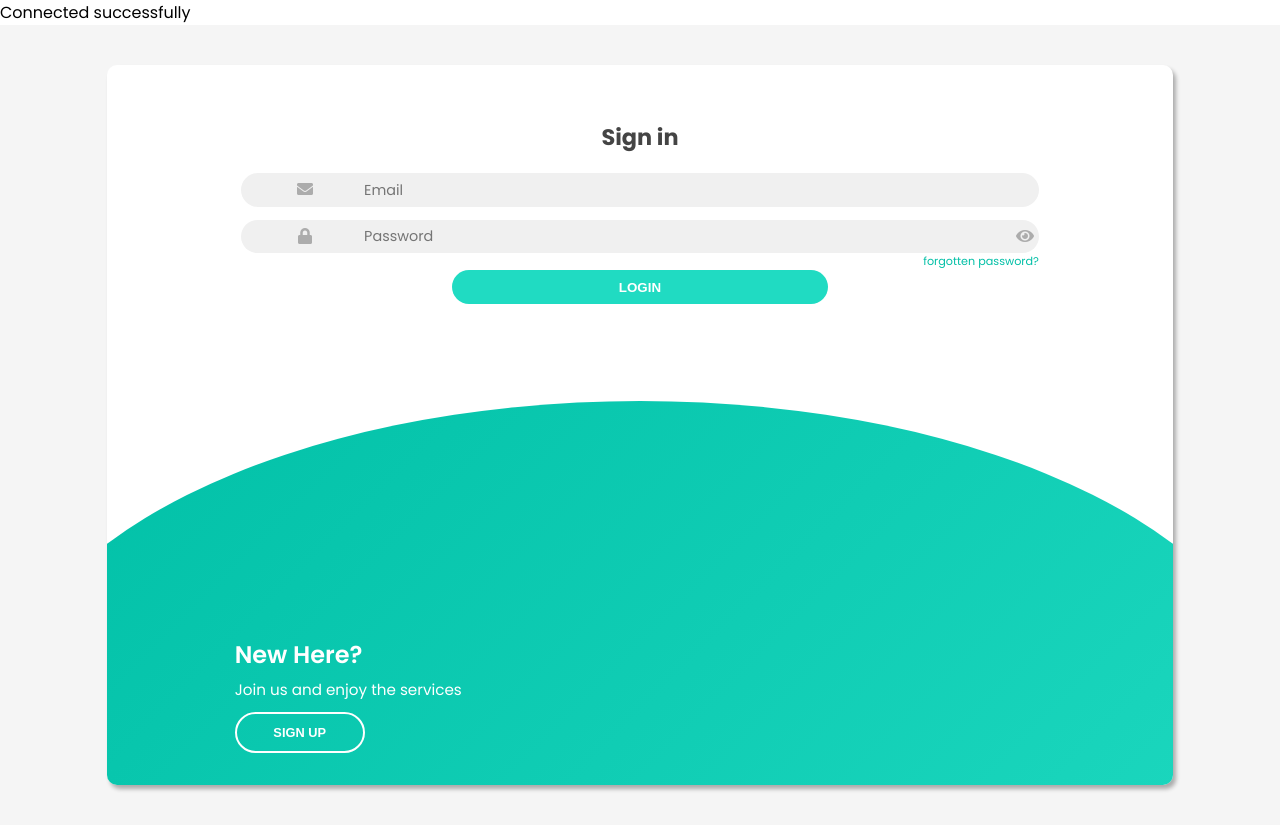
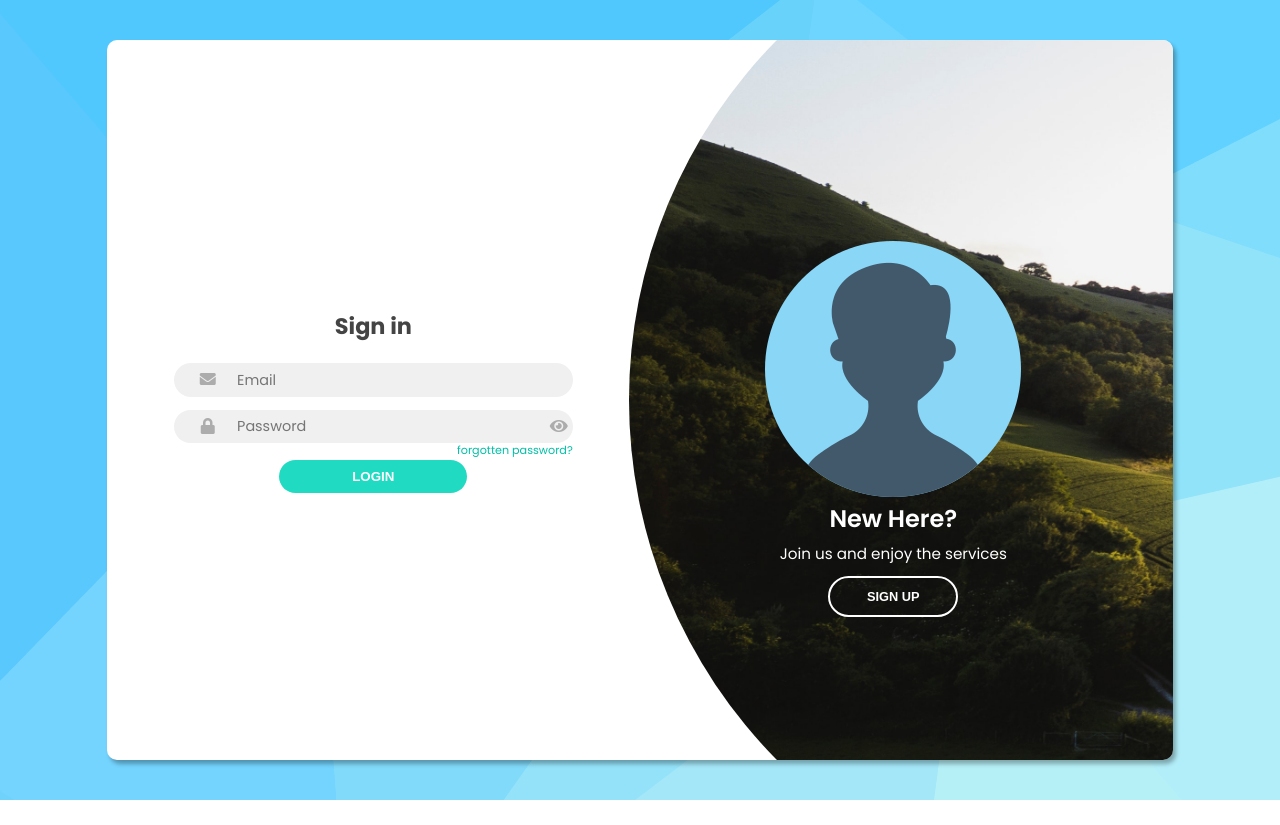
Before and after one commit to Nuwa-Hub/FlyBuy, a PHP site: page /loginSignup.php in a window 1280 px wide. After the commit the page ends 800 px from the top, so only its background shows below. Run offline with PHP 8.4, Linux system fonts and the light colour scheme.

Commit message:
signin page

```diff
--- a/css/styles_signinLogin.css
+++ b/css/styles_signinLogin.css
@@ -24,7 +24,8 @@ main{
     display: grid;
     grid-template-columns: repeat(12, 1fr);
     position: relative;
-    background: #f5f5f5;
+    /* background: #f5f5f5; */
+    background: url('../background2.jpg');
     justify-content: center;
     align-items: center;
 }
@@ -47,13 +48,17 @@ input{
 .container::before{
     content: '';
     position: absolute;
-    height: 80vh;
-    width: 100vw;
-    top: 100%;
-    right: -10%;
-    background-image: linear-gradient(-45deg, #20dbc2 0%, #00bfa6 100%);
+    height: 80vw;
+    width: 80vw;
+    top: 50%;
+    right: -45%;
+    /* background-image: linear-gradient(-45deg, #20dbc2 0%, #00bfa6 100%); */
+    background-image: url('../background3.jpg');
+    background-size:cover;
+    background-repeat: no-repeat;
+    /* background-attachment: fixed; */
     border-radius: 50%;
-    transform: translateY(-60%);
+    transform: translateY(-50%);
     z-index: 6;
     transition: 1.8s ease-in-out;
 }
@@ -63,7 +68,7 @@ input{
     width: 100%;
     height: 100%;
     display: grid;
-    grid-template-columns: 1fr;
+    grid-template-columns: 1fr 1fr;
     grid-auto-rows: auto;
 }
 
@@ -258,7 +269,7 @@ form.sign-up-form{
     top: 0;
     left: 0;
     display: grid;
-    grid-template-columns: repeat(12, 1fr);
+    grid-template-columns: 1fr 1fr;
 }
 
 .panel{
@@ -270,24 +281,28 @@ form.sign-up-form{
     z-index: 7;
 }
 
-.lower-panel{
-    grid-column: 1/13;
+.panel img{
+    display: block;
+    margin: 10px auto;
+}
+
+.right-panel{
     display: grid;
     grid-template-columns: repeat(12, 1fr);
     padding: 5em 17% 2em 12%;
-    justify-content: left;
-    text-align: left;
+    align-items: center;
+    justify-content: center;
+    text-align: center;
 }
 
-.upper-panel{
-    grid-column: 1/13;
+.left-panel{
     display: grid;
     grid-template-columns: repeat(12, 1fr);
     padding: 3rem 12% 2rem 17%;
     pointer-events: none;
     align-items: flex-start;
-    justify-content: right;
-    text-align: right;
+    justify-content: center;
+    text-align: center;
 }
 
 .panel .content{
@@ -321,9 +340,14 @@ form.sign-up-form{
     font-size: 0.8rem;
 }
 
-.upper-panel .content{
+.left-panel .btn.transparent{
+    color: #000;
+    border: 2px solid #000;
+}
+
+.left-panel .content{
     /* transform: translateX(800px); */
-    left: 800px;
+    right: 800px;
 }
 
 .input-field input:-webkit-autofill {
--- a/database/db_connection.php
+++ b/database/db_connection.php
@@ -9,5 +9,5 @@ $conn = mysqli_connect($servername, $username, $password,$db);
 if (!$conn) {
    die("Connection failed: " . mysqli_connect_error());
 }
-echo "Connected successfully";
+// echo "Connected successfully";
 ?>
--- a/loginSignup.php
+++ b/loginSignup.php
@@ -89,6 +89,7 @@ $conn->close();
 ?>
 
 <html lang="en">
+
 <head>
     <meta charset="UTF-8">
     <meta http-equiv="X-UA-Compatible" content="IE=edge">
@@ -105,6 +106,7 @@ $conn->close();
 
     <title>SignIn and SignUp</title>
 </head>
+
 <body>
 
     <main>
@@ -117,7 +119,7 @@ $conn->close();
 
                     <div class="signin-signup sign-in">
 
-                        <form class="sign-in-form" method="post" action="<?php echo htmlspecialchars($_SERVER["PHP_SELF"]);?>">
+                        <form class="sign-in-form">
 
                             <h2 class="title">Sign in</h2>
 
@@ -125,7 +127,7 @@ $conn->close();
                                 <i class="fas fa-envelope"></i>
                                 <input name="email" type="text" placeholder="Email" class="email">
                                 <i class="fas fa-exclamation-circle tooltip">
-                                <span class="error"><?php echo $emailErr;?></span>
+                                <span class="error">Error Message</span>
                                 </i>
                                 <i class="fas fa-check-circle"></i>
                             </div>
@@ -136,7 +138,7 @@ $conn->close();
                                 <a href="#"><small class="forgotPsw">forgotten password?</small></a>
                                 <i class="fas fa-eye togglePassword"></i>
                                 <i class="fas fa-exclamation-circle tooltip">
-                                <span class="error"><?php echo $passwordErr;?></span>
+                                <span class="error">Error Message</span>
                                 </i>
                                 <i class="fas fa-check-circle"></i>
                             </div>
@@ -151,7 +153,7 @@ $conn->close();
 
                     <div class="signin-signup sign-up">
 
-                        <form class="sign-up-form"  method="post" action="<?php echo htmlspecialchars($_SERVER["PHP_SELF"]);?>">
+                        <form class="sign-up-form">
 
                             <h2 class="title">Sign up</h2>
 
@@ -159,7 +161,7 @@ $conn->close();
                                 <i class="fas fa-user"></i>
                                 <input name="username" type="text" placeholder="Username" class="username">
                                 <i class="fas fa-exclamation-circle tooltip">
-                                    <small class="tooltip-text"><?php echo $usernameErr;?></small>
+                                    <small class="tooltip-text">Error Message</small>
                                 </i>
                                 <i class="fas fa-check-circle"></i>
                             </div>
@@ -168,7 +170,7 @@ $conn->close();
                                 <i class="fas fa-envelope"></i>
                                 <input name="email" type="email" placeholder="Email" class="email">
                                 <i class="fas fa-exclamation-circle tooltip">
-                                    <small class="tooltip-text"><?php echo $emailErr;?></small>
+                                    <small class="tooltip-text">Error Message</small>
                                 </i>
                                 <i class="fas fa-check-circle"></i>
                             </div>
@@ -178,7 +180,7 @@ $conn->close();
                                 <input name="password" type="password" placeholder="Password" class="psw">
                                 <i class="fas fa-eye togglePassword"></i>
                                 <i class="fas fa-exclamation-circle tooltip">
-                                    <small class="tooltip-text"><?php echo $passwordErr;?></small>
+                                    <small class="tooltip-text">Error Message</small>
                                 </i>
                                 <i class="fas fa-check-circle"></i>
                             </div>
@@ -188,12 +190,12 @@ $conn->close();
                                 <input name="confirmPsw" type="password" placeholder="Confirm Password" class="confirm-psw">
                                 <i class="fas fa-eye togglePassword"></i>
                                 <i class="fas fa-exclamation-circle tooltip">
-                                    <small class="tooltip-text"><?php echo $confirmPswErr;?></small>
+                                    <small class="tooltip-text">Error Message</small>
                                 </i>
                                 <i class="fas fa-check-circle"></i>
                             </div>
 
-                            <div class="input-field">
+                            <div class="input-field radio">
                                 <input type="radio" class="radio" name="userType" value="buyer" checked>
                                 <label for="radio">Buyer</label>
                                 <input type="radio" class="radio" name="userType" value="seller">
@@ -216,7 +218,7 @@ $conn->close();
 
                 <div class="panels-container">
 
-                    <div class="panel upper-panel">
+                    <div class="panel left-panel">
                         <div class="content">
                             <h3>One of Us?</h3>
                             <p>
@@ -225,11 +227,13 @@ $conn->close();
                             <button class="btn transparent" id="sign-in-button">
                                 <span class="buttonText">Sign in</span>
                             </button>
+                            <img src="user.png" alt="user">
                         </div>
                     </div>
 
-                    <div class="panel lower-panel">
+                    <div class="panel right-panel">
                         <div class="content">
+                            <img src="user.png" alt="user">
                             <h3>New Here?</h3>
                             <p>
                                 Join us and enjoy the services
@@ -252,9 +256,9 @@ $conn->close();
 
 <script>
     // toggle login and signup animation
-    const sign_in_btn = document.querySelector('#sign-in-button');
-    const sign_up_btn = document.querySelector('#sign-up-button');
-    const container = document.querySelector('.container');
+    const sign_in_btn   = document.querySelector('#sign-in-button');
+    const sign_up_btn   = document.querySelector('#sign-up-button');
+    const container     = document.querySelector('.container');
 
     sign_up_btn.addEventListener('click', () => {
         container.classList.add('sign-up-mode');
@@ -263,6 +267,28 @@ $conn->close();
     sign_in_btn.addEventListener('click', () => {
         container.classList.remove('sign-up-mode');
     });
+
+    // toggle password view---------------------------------------------------------------
+    let toggleView      = document.querySelectorAll('.togglePassword');
+
+    function togglePasswordView(toggleView){
+        for (let i = 0; i < toggleView.length; i++){
+            let pswField = toggleView[i].parentElement.querySelector('input');
+
+            toggleView[i].addEventListener('click', (event) => {
+                // toggle the type attribute
+                let type = pswField.getAttribute('type') === 'password' ? 'text' : 'password';
+                pswField.setAttribute('type', type);
+                // toggle the eye slash icon
+                toggleView[i].classList.toggle('fa-eye-slash');
+            });
+        }
+    };
+
+    if (toggleView){
+        togglePasswordView(toggleView);
+    }
+
 </script>
 
 </html>
--- a/templates/db_connection.php
+++ b/templates/db_connection.php
@@ -9,5 +9,5 @@ $conn = mysqli_connect($servername, $username, $password,$db);
 if (!$conn) {
    die("Connection failed: " . mysqli_connect_error());
 }
-echo "Connected successfully";
+// echo "Connected successfully";
 ?>
```
Also changed, not shown: other parts of css/styles_signinLogin.css (+20 -11 lines), background.jpg (added), background2.jpg (added), background3.jpg (added), user.png (added).
